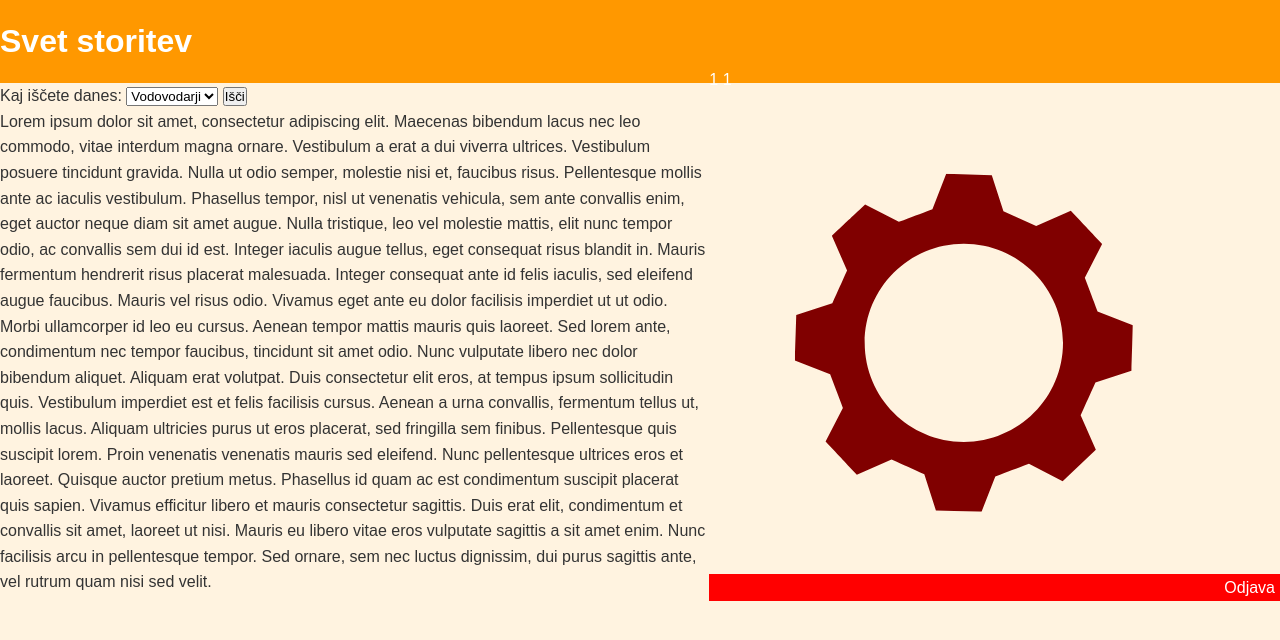
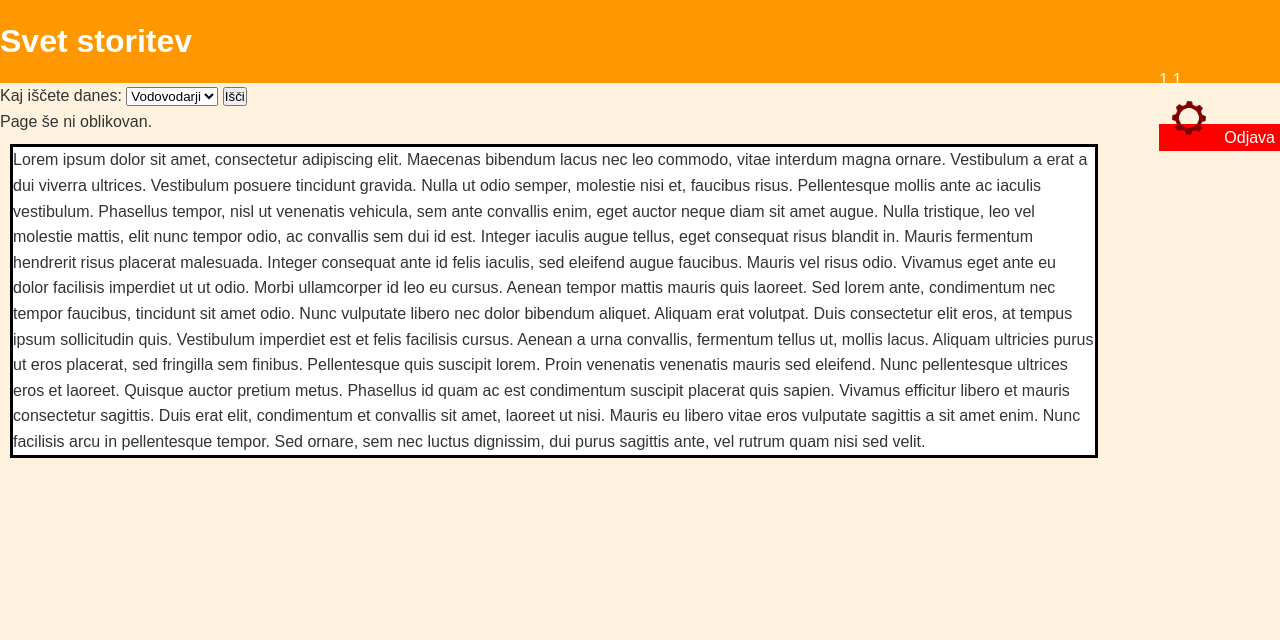
Before and after one commit to OddPixle/SvetStoritev, a PHP site: page / in a window 1280 px wide. Shown: the top 640 px of the page. Run offline with PHP 8.4, Linux system fonts and the light colour scheme; the visitor is signed in with stand-in values (Sample User, id 1).

Commit message:
popravljanje

```diff
--- a/CSS/index.css
+++ b/CSS/index.css
@@ -26,3 +26,17 @@
 .upime{
     float: right;
 }
+.storitveniki_prikaz{
+    border: 1px black dotted;
+}
+.content{
+    width: 85%;
+    margin: 10px;
+    float: left;
+    border: 3px black solid;
+    background-color: white;
+}
+.settings{
+    width: 50px;
+    height: 50px;
+}
--- a/index.php
+++ b/index.php
@@ -17,8 +17,8 @@
         if(isset($_SESSION['ime']) AND ($_SESSION['priimek'])){
             $i=$_SESSION['ime'];
             $p=$_SESSION['priimek'];
-            echo '<div>'.$i.' '.$p.'</div>';
-            echo '<a href="uporabniki/settings.php"><img src="uporabljeneSlike/cog.png"></a>';
+            echo '<div class="user">'.$i.' '.$p.'</div>';
+            echo '<a href="uporabniki/settings.php"><img class="settings" src="uporabljeneSlike/cog.png"></a>';
             echo '<a href="uporabniki/odjava.php">Odjava</a>';
         }else{
             echo '<a href="uporabniki/prijava_uporabnika.php">Priajvite se</a>';
@@ -36,21 +36,28 @@
                 <input type="submit" value="Išči">
                 </form>
         </div>
+        Page še ni oblikovan.<br>
         <?PHP
     if(isset($_POST['storitev'])){
-        $sql="SELECT * FROM storitveniki st
+        $sql="SELECT k.ime, s.ime, st.dodatki, sl.filename, u.ime, u.priimek FROM storitveniki st
               INNER JOIN storitev s ON s.id=st.storitev_id
               INNER JOIN kraji k ON k.id=st.kraj_id
               INNER JOIN uporabniki u ON u.id=st.uporabnik_id
+              INNER JOIN slike_storitveniki sl ON s.id=sl.storitvenik_id
               WHERE s.ime=lower('".$_POST ['storitev']."')";
         $storitveniki=mysqli_query($link,$sql);
+        if(mysqli_num_rows($storitveniki)){
         foreach(mysqli_fetch_array($storitveniki) as $prikaz){
             echo '<div class="storitveniki_prikaz">';
+            echo '<img src="'.$prikez['filename'].'>';
 
             echo '</div>';
         }
     }else{
-        echo 'Lorem ipsum dolor sit amet, consectetur adipiscing elit. Maecenas bibendum lacus nec leo commodo, vitae interdum magna
+        echo 'Tukaj še ni storitvenikiv.';
+    }
+    }else{
+        echo '<div class="content">Lorem ipsum dolor sit amet, consectetur adipiscing elit. Maecenas bibendum lacus nec leo commodo, vitae interdum magna
         ornare. Vestibulum a erat a dui viverra ultrices. Vestibulum posuere tincidunt gravida. Nulla ut odio semper, molestie nisi et,
         faucibus risus. Pellentesque mollis ante ac iaculis vestibulum. Phasellus tempor, nisl ut venenatis vehicula, sem ante convallis
          enim, eget auctor neque diam sit amet augue. Nulla tristique, leo vel molestie mattis, elit nunc tempor odio, ac convallis sem
@@ -67,7 +74,7 @@
         Phasellus id quam ac est condimentum suscipit placerat quis sapien. Vivamus efficitur libero et mauris consectetur sagittis.
         Duis erat elit, condimentum et convallis sit amet, laoreet ut nisi. Mauris eu libero vitae eros vulputate sagittis a sit amet
         enim. Nunc facilisis arcu in pellentesque tempor. Sed ornare, sem nec luctus dignissim, dui purus sagittis ante, vel rutrum
-        quam nisi sed velit.';
+        quam nisi sed velit.</div>';
     }
         ?>
     <body>
--- a/uporabniki/registracija_uporabnika.php
+++ b/uporabniki/registracija_uporabnika.php
@@ -19,7 +19,7 @@
     <form action="registracija.php" method="POST">
         <input type="text" name="ime" placeholder="Ime" required><br>
         <input type="text" name="priimek" placeholder="Priimek" required><br>
-        <input type="email" name="mail" placeholder="E-mail" required><br>
+        <input type="email" name="email" placeholder="E-mail" required><br>
         <input type="password" name="password0" placeholder="Geslo" required><br>
         <input type="password" name="password1" placeholder="Ponovite geslo" required><br>
             <input type="submit" name="sub" value="Registriraj se">
```
Also changed, not shown: uporabniki/prijava.php (+12 -23 lines), uporabniki/registracija.php (+15 -8 lines).
